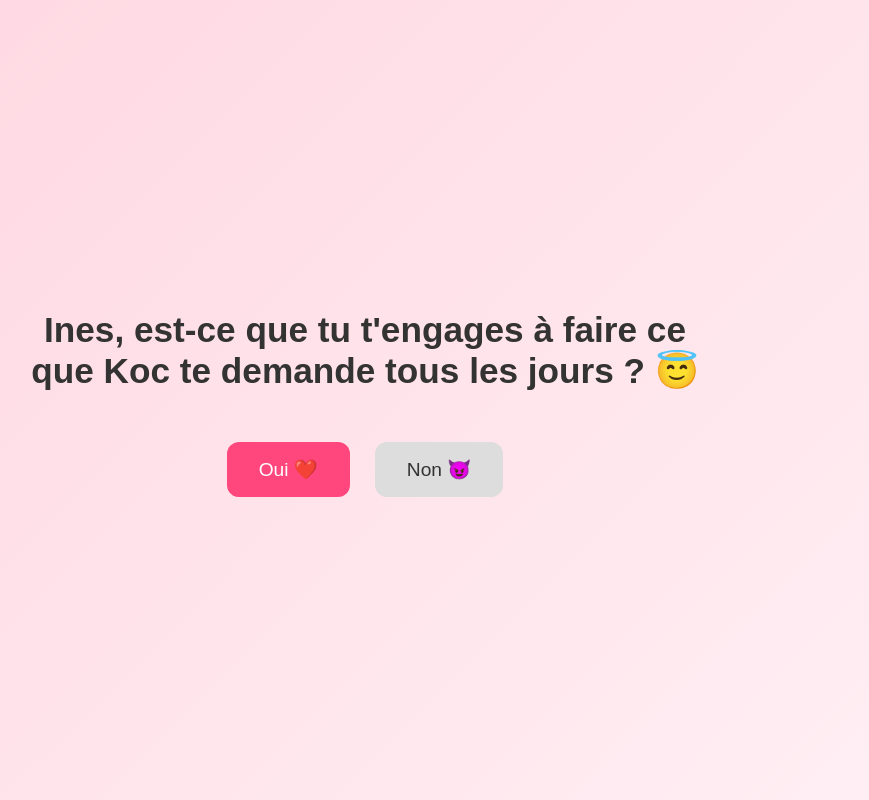
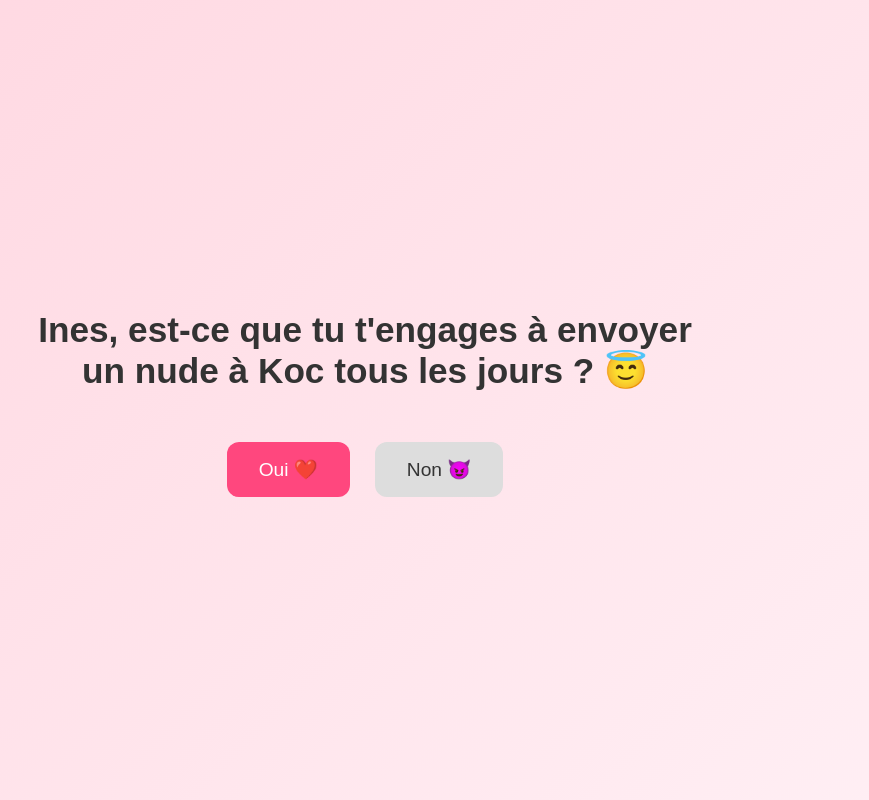
Before and after one commit to koceilatizi/Question-Ines, a plain HTML site: page index.html in a window 1280 px wide. Shown: the whole page, without its empty margins (275-1144 px from the left). Drawn offline with Linux system fonts and the light colour scheme.

Commit message:
Update question in index.html header

```diff
--- a/index.html
+++ b/index.html
@@ -10,7 +10,7 @@
 <body>
 
   <div class="container">
-    <h1>Ines, est-ce que tu t'engages à faire ce que Koc te demande tous les jours ? 😇</h1>
+    <h1>Ines, est-ce que tu t'engages à envoyer un nude à Koc tous les jours ? 😇</h1>
 
     <div class="buttons">
       <button id="yes">Oui ❤️</button>
```
